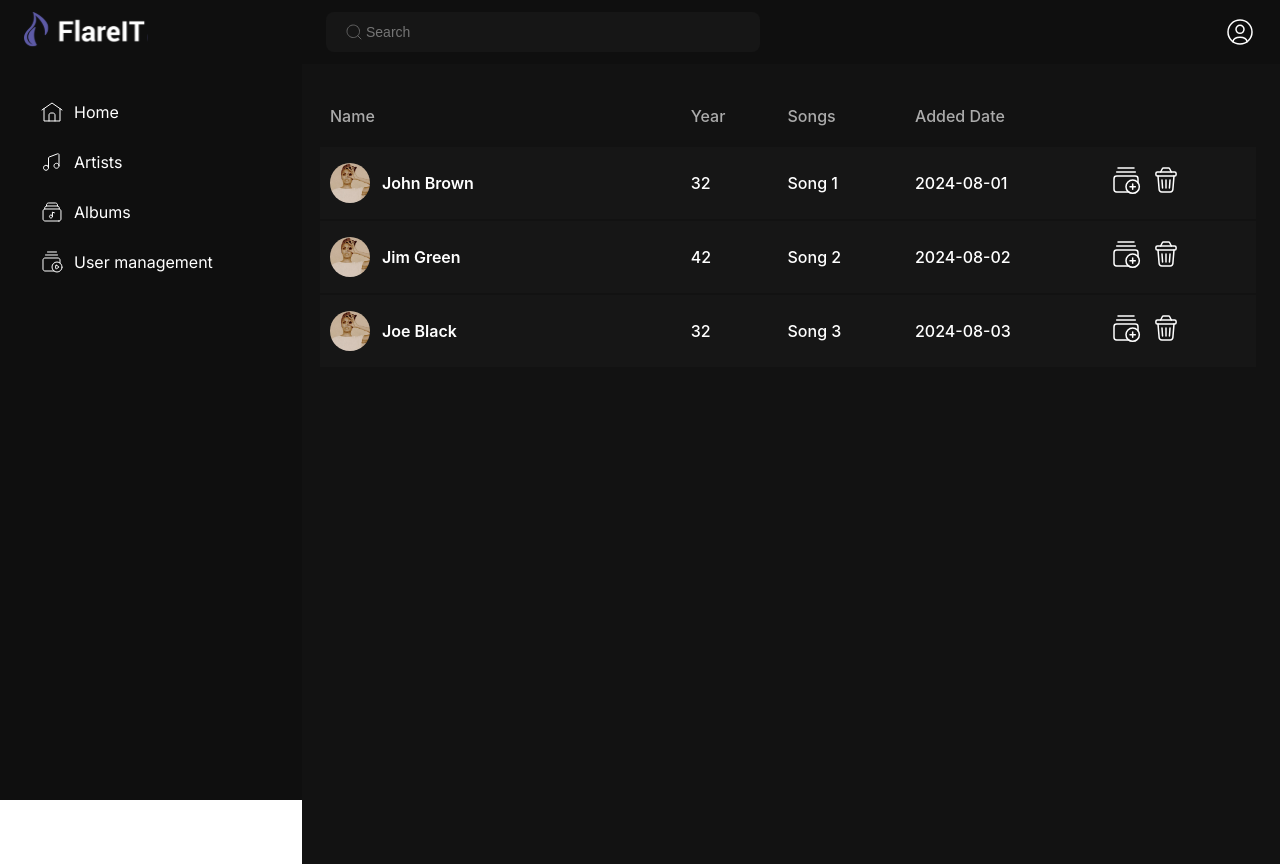
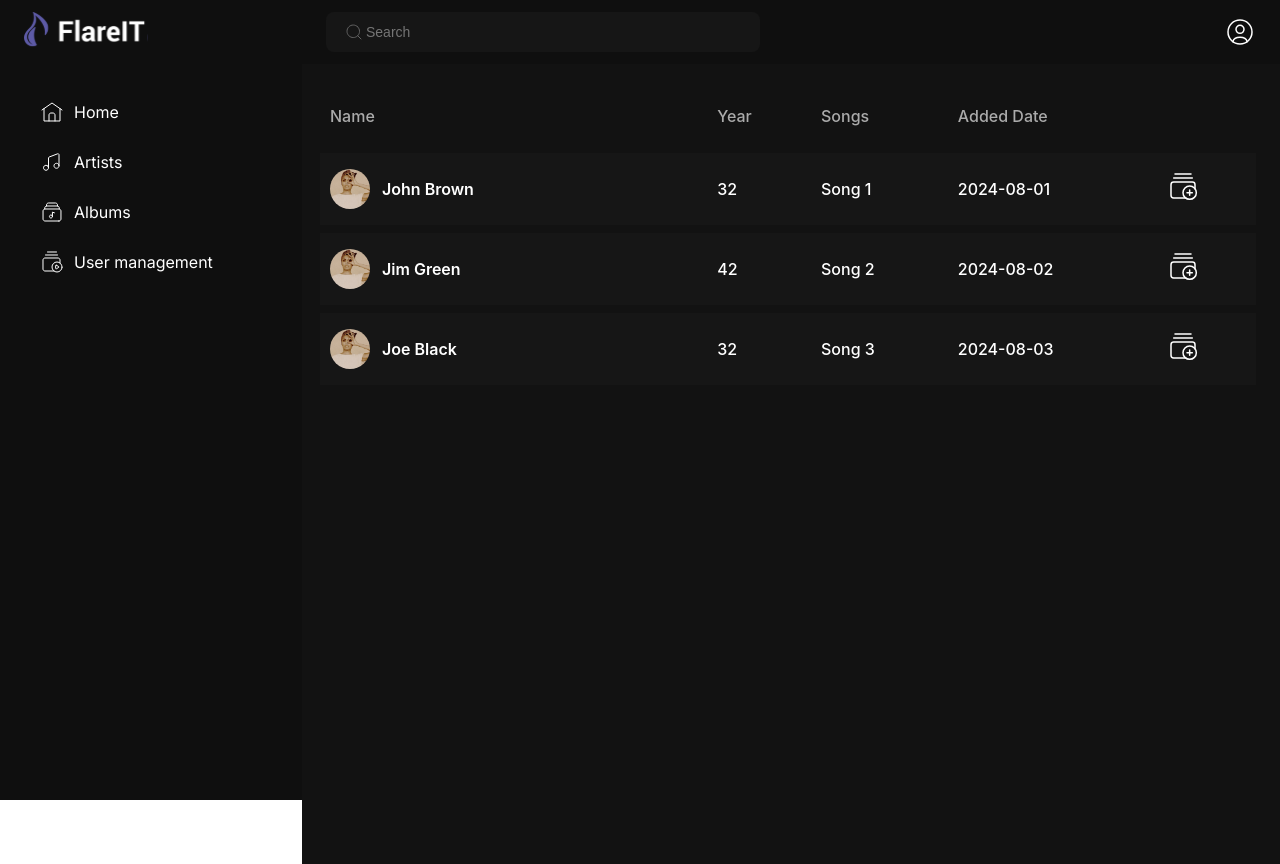
Before and after one commit to kuchadze/flareit-admin, a Next.js app: page /table in a window 1280 px wide. Built offline with nearby package versions, Linux system fonts and the light colour scheme.

Commit message:
refactor/added gap between rows

```diff
--- a/app/Components/ArtistsTable/ArtistsTable.tsx
+++ b/app/Components/ArtistsTable/ArtistsTable.tsx
@@ -37,7 +37,6 @@ const ArtistsTable = () => {
             render: () => (
                 <div className={styles.buttons}>
                     <IconButton src={'/icons/iconButton/addAlbum.svg'} />
-                    <IconButton src={'/icons/iconButton/deleteButton.svg'} />
                 </div>
             ),
         },
--- a/app/styles/ant.table.scss
+++ b/app/styles/ant.table.scss
@@ -9,7 +9,7 @@
 }
 
 .ant-table-cell {
-    border-bottom: 2px solid #121212 !important;
+    border-bottom: 8px solid #121212 !important;
     background: #161616 !important;
     color: #fff;
     font-size: 16px !important;
```
